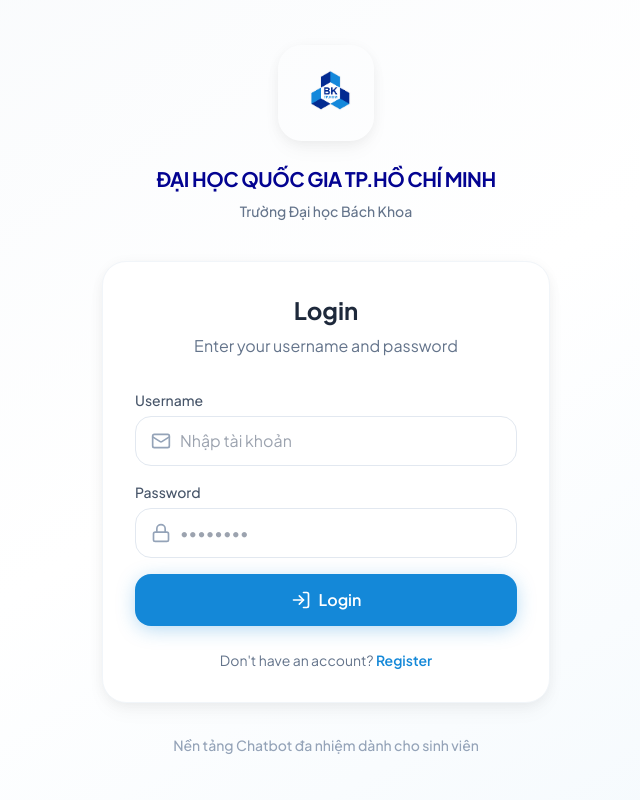
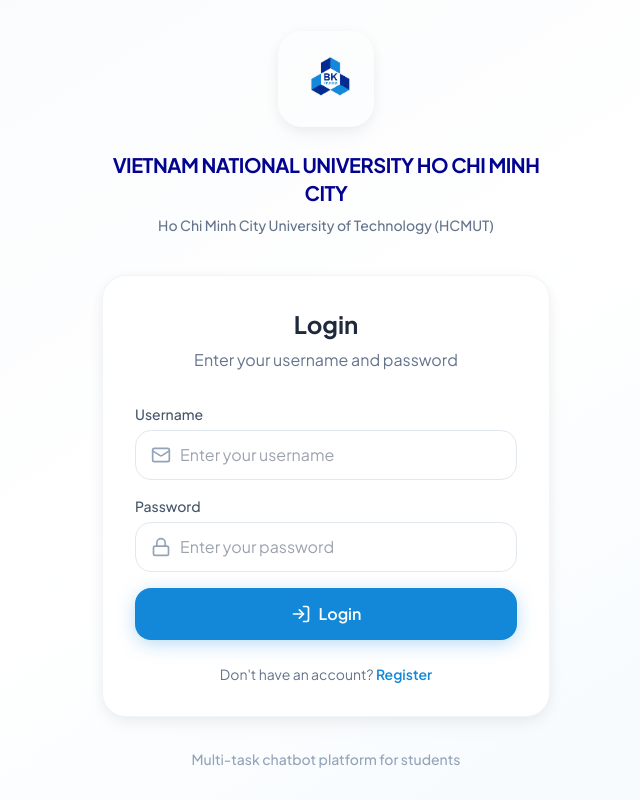
Before and after one commit to culey24/eaai-com-ui, a React (Vite) app in the folder frontend/: page /login in a window 1280 px wide. Shown: the whole page, without its empty margins (314-954 px from the left). Built offline with nearby package versions, Linux system fonts and the light colour scheme; no server answers.

Commit message:
UI: changed some Englist/Vietnamese Logic

```diff
--- a/frontend/src/components/auth/AuthLayout.jsx
+++ b/frontend/src/components/auth/AuthLayout.jsx
@@ -1,18 +1,20 @@
 import logo from '../../assets/hcmut_logo/logo.png'
+import { useLanguage } from '../../context/LanguageContext'
 
 export default function AuthLayout({ children }) {
+  const { t } = useLanguage()
   return (
     <div className="min-h-screen flex items-center justify-center bg-gradient-to-br from-slate-50 via-white to-primary/5 p-6">
       <div className="w-full max-w-md">
         {/* Logo & Brand */}
         <div className="text-center mb-10">
           <div className="inline-flex items-center justify-center w-24 h-24 rounded-3xl overflow-hidden mb-6 shadow-soft">
-            <img src={logo} alt="Logo Bách Khoa" className="w-full h-full object-contain p-2" />
+            <img src={logo} alt={t('auth.logoAlt')} className="w-full h-full object-contain p-2" />
           </div>
-          <h1 className="text-secondary text-xl font-bold uppercase tracking-tight">
-            ĐẠI HỌC QUỐC GIA TP.HỒ CHÍ MINH
+          <h1 className="mx-auto text-secondary text-lg sm:text-xl font-bold uppercase tracking-tight max-w-md leading-snug">
+            {t('auth.brandUniversity')}
           </h1>
-          <p className="text-slate-500 text-sm mt-2 font-medium">Trường Đại học Bách Khoa</p>
+          <p className="text-slate-500 text-sm mt-2 font-medium">{t('auth.brandSchool')}</p>
         </div>
 
         {/* Auth Form Card */}
@@ -20,9 +22,7 @@
           {children}
         </div>
 
-        <p className="text-center text-slate-400 text-sm mt-8 font-medium">
-          Nền tảng Chatbot đa nhiệm dành cho sinh viên
-        </p>
+        <p className="text-center text-slate-400 text-sm mt-8 font-medium">{t('auth.authFooterTagline')}</p>
       </div>
     </div>
   )
--- a/frontend/src/components/auth/LoginForm.jsx
+++ b/frontend/src/components/auth/LoginForm.jsx
@@ -61,7 +61,7 @@
               type="text"
               value={username}
               onChange={(e) => setUsername(e.target.value)}
-              placeholder="Nhập tài khoản"
+              placeholder={t('auth.usernamePlaceholder')}
               className={`w-full pl-11 pr-4 py-3 rounded-2xl border ${
                 errors.username ? 'border-red-300 focus:border-red-500' : 'border-slate-200 focus:border-primary'
               } outline-none transition-all duration-200 text-slate-700`}
@@ -80,7 +80,7 @@
               type="password"
               value={password}
               onChange={(e) => setPassword(e.target.value)}
-              placeholder="••••••••"
+              placeholder={t('auth.passwordPlaceholder')}
               className={`w-full pl-11 pr-4 py-3 rounded-2xl border ${
                 errors.password ? 'border-red-300 focus:border-red-500' : 'border-slate-200 focus:border-primary'
               } outline-none transition-all duration-200 text-slate-700`}
--- a/frontend/src/components/auth/RegisterForm.jsx
+++ b/frontend/src/components/auth/RegisterForm.jsx
@@ -74,7 +74,7 @@
             className={`w-full pl-11 pr-4 py-3.5 rounded-2xl border ${
               errors.classCode ? 'border-red-300' : 'border-slate-200'
             } focus:ring-2 focus:ring-primary/25 focus:border-primary outline-none transition-all duration-200`}
-            placeholder="Ví dụ: IS-1, IS-2, IS-3"
+            placeholder={t('auth.classCodePlaceholder')}
           />
         </div>
         {errors.classCode && (
@@ -110,7 +110,7 @@
             className={`w-full pl-11 pr-4 py-3.5 rounded-2xl border ${
               errors.username ? 'border-red-300' : 'border-slate-200'
             } focus:ring-2 focus:ring-primary/25 focus:border-primary outline-none transition-all duration-200`}
-            placeholder="Nhập tài khoản"
+            placeholder={t('auth.usernamePlaceholder')}
           />
         </div>
         {errors.username && (
@@ -132,7 +132,7 @@
             className={`w-full pl-11 pr-4 py-3.5 rounded-2xl border ${
               errors.password ? 'border-red-300' : 'border-slate-200'
             } focus:ring-2 focus:ring-primary/25 focus:border-primary outline-none transition-all duration-200`}
-            placeholder="••••••••"
+            placeholder={t('auth.passwordPlaceholder')}
           />
         </div>
         {errors.password && (
@@ -154,7 +154,7 @@
             className={`w-full pl-11 pr-4 py-3.5 rounded-2xl border ${
               errors.confirmPassword ? 'border-red-300' : 'border-slate-200'
             } focus:ring-2 focus:ring-primary/25 focus:border-primary outline-none transition-all duration-200`}
-            placeholder="••••••••"
+            placeholder={t('auth.confirmPasswordPlaceholder')}
           />
         </div>
         {errors.confirmPassword && (
@@ -193,7 +193,7 @@
       <div className="p-3 rounded-xl bg-slate-100 dark:bg-slate-800 border border-slate-200 dark:border-slate-700">
         <p className="text-xs font-medium text-slate-600 dark:text-slate-400 flex items-center gap-1.5 mb-1">
           <Info className="w-3.5 h-3.5" />
-          Demo: {t('auth.classCode')} — {VALID_CLASS_CODES.join(', ')}
+          {t('auth.registerDemoHint', { codes: VALID_CLASS_CODES.join(', ') })}
         </p>
       </div>
     </form>
--- a/frontend/src/locales/en.json
+++ b/frontend/src/locales/en.json
@@ -9,14 +9,22 @@
     "loading": "Loading..."
   },
   "auth": {
+    "brandUniversity": "VIETNAM NATIONAL UNIVERSITY HO CHI MINH CITY",
+    "brandSchool": "Ho Chi Minh City University of Technology (HCMUT)",
+    "authFooterTagline": "Multi-task chatbot platform for students",
+    "logoAlt": "HCMUT logo",
     "login": "Login",
     "register": "Register",
     "fullName": "Full name",
     "fullNamePlaceholder": "Enter your full name",
     "username": "Username",
+    "usernamePlaceholder": "Enter your username",
     "password": "Password",
+    "passwordPlaceholder": "Enter your password",
     "confirmPassword": "Confirm password",
+    "confirmPasswordPlaceholder": "Re-enter your password",
     "classCode": "Class code",
+    "classCodePlaceholder": "e.g. IS-1, IS-2, IS-3",
     "classCodeRequired": "Please enter class code",
     "loginPrompt": "Enter your username and password",
     "registerPrompt": "Create an account",
@@ -29,7 +37,8 @@
     "passwordRequired": "Please enter password",
     "invalidClassCode": "Invalid class code. Valid codes: {codes}",
     "accountExists": "This account already exists",
-    "creatingAccount": "Creating account..."
+    "creatingAccount": "Creating account...",
+    "registerDemoHint": "Demo: Class code — {codes}"
   },
   "sidebar": {
     "chatChannels": "Chat channels",
--- a/frontend/src/locales/vi.json
+++ b/frontend/src/locales/vi.json
@@ -9,14 +9,22 @@
     "loading": "Đang tải..."
   },
   "auth": {
+    "brandUniversity": "ĐẠI HỌC QUỐC GIA TP.HỒ CHÍ MINH",
+    "brandSchool": "Trường Đại học Bách Khoa",
+    "authFooterTagline": "Nền tảng Chatbot đa nhiệm dành cho sinh viên",
+    "logoAlt": "Logo Bách Khoa",
     "login": "Đăng nhập",
     "register": "Đăng ký",
     "fullName": "Tên đầy đủ",
     "fullNamePlaceholder": "Nhập tên đầy đủ của bạn",
     "username": "Tài khoản",
+    "usernamePlaceholder": "Nhập tài khoản",
     "password": "Mật khẩu",
+    "passwordPlaceholder": "Nhập mật khẩu",
     "confirmPassword": "Xác nhận mật khẩu",
+    "confirmPasswordPlaceholder": "Nhập lại mật khẩu",
     "classCode": "Mã lớp",
+    "classCodePlaceholder": "Ví dụ: IS-1, IS-2, IS-3",
     "classCodeRequired": "Vui lòng nhập mã lớp",
     "loginPrompt": "Nhập tài khoản và mật khẩu",
     "registerPrompt": "Tạo tài khoản",
@@ -29,7 +37,8 @@
     "passwordRequired": "Vui lòng nhập mật khẩu",
     "invalidClassCode": "Mã lớp không hợp lệ. Các mã hợp lệ: {codes}",
     "accountExists": "Tài khoản này đã tồn tại",
-    "creatingAccount": "Đang tạo tài khoản..."
+    "creatingAccount": "Đang tạo tài khoản...",
+    "registerDemoHint": "Demo: Mã lớp — {codes}"
   },
   "sidebar": {
     "chatChannels": "Kênh chat",
```
